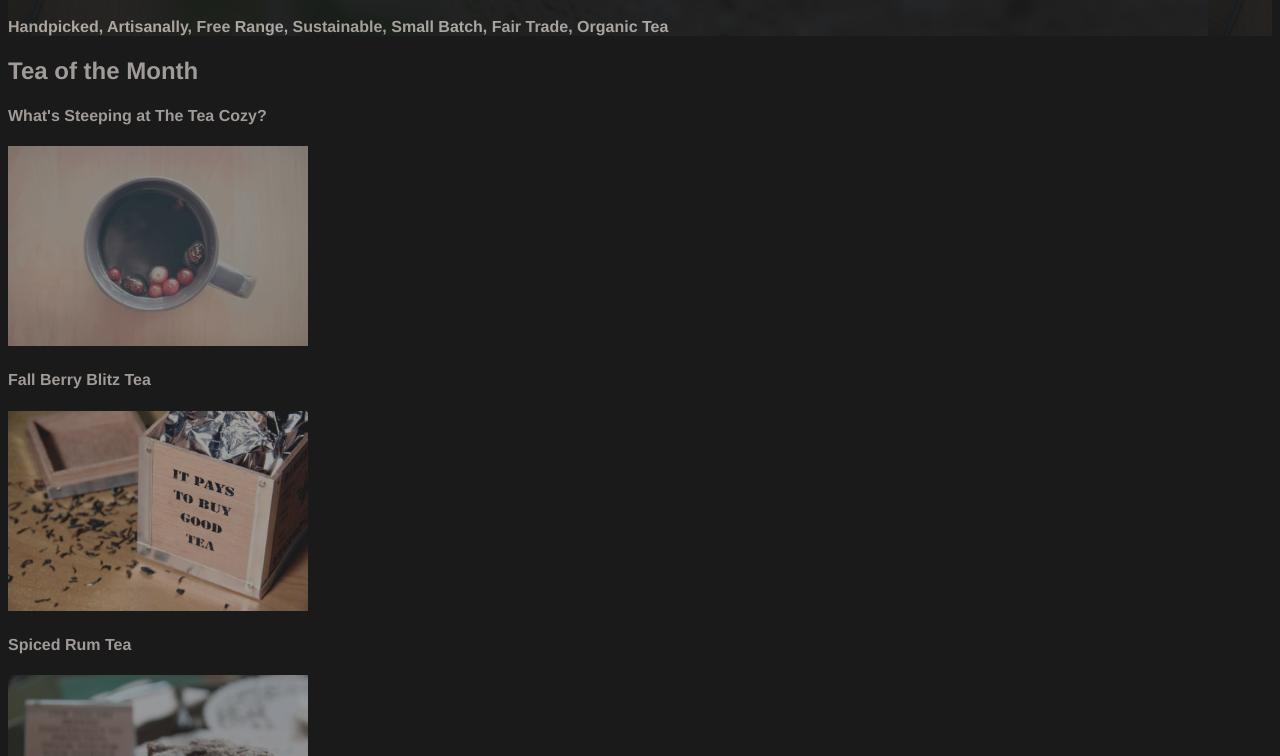
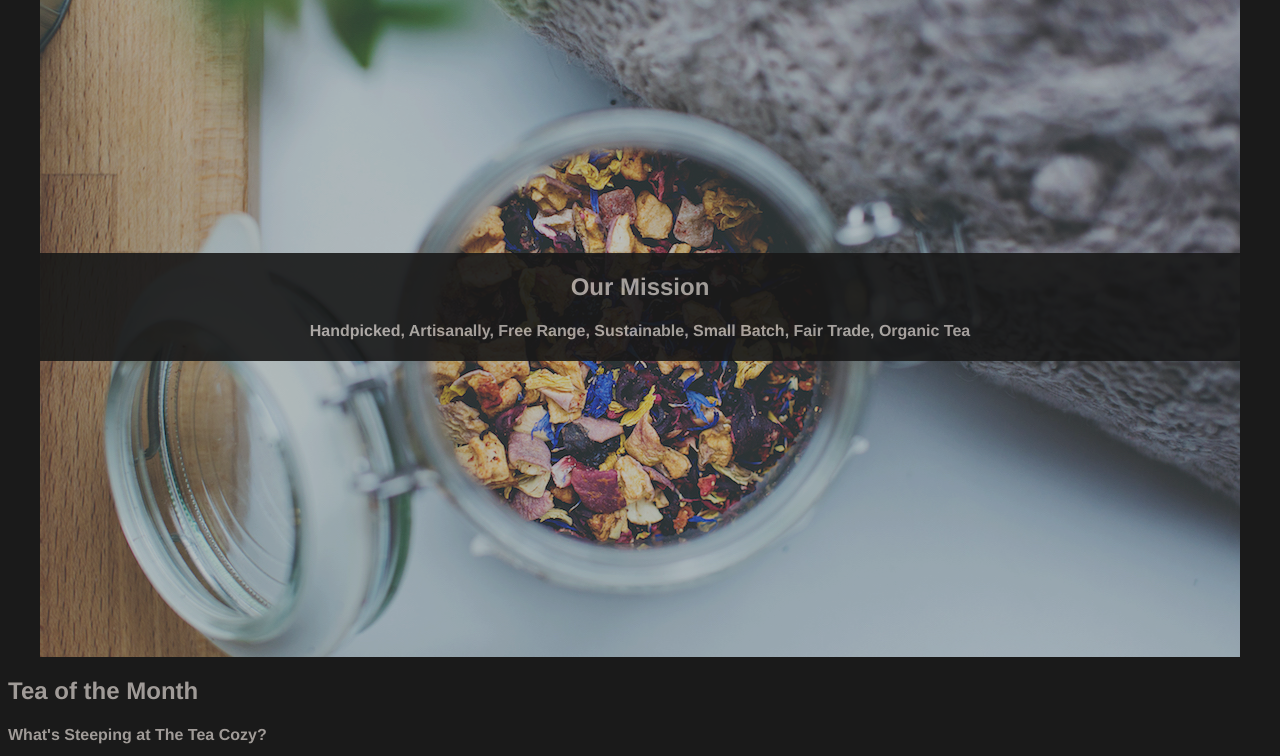
Before and after one commit to OkkeK/TeaCozy, a plain HTML site: page index.html in a window 1280 px wide. Shown: the part 120-876 px from the top of the page. Drawn offline with Linux system fonts and the light colour scheme.

Commit message:
Added Background to title Se tion

```diff
--- a/Ressources/CSS/style.css
+++ b/Ressources/CSS/style.css
@@ -45,7 +45,25 @@ header {
 }
 
 .title_imagecontainer {
+  display: flex;
+  flex-direction: column;
+  justify-content: center;
   background-image: url("../Images/img-mission-background.jpg");
+  height: 700px;
+  width: 1200px;
+  margin: 0 auto;
+}
+
+.title_imagecontainer_headline {
+  text-align: center;
+}
+
+.title_imagecontainer_headline h2{
+
+}
+
+.title_imagecontainer_headline h4{
+
 }
 
 .content {
```
